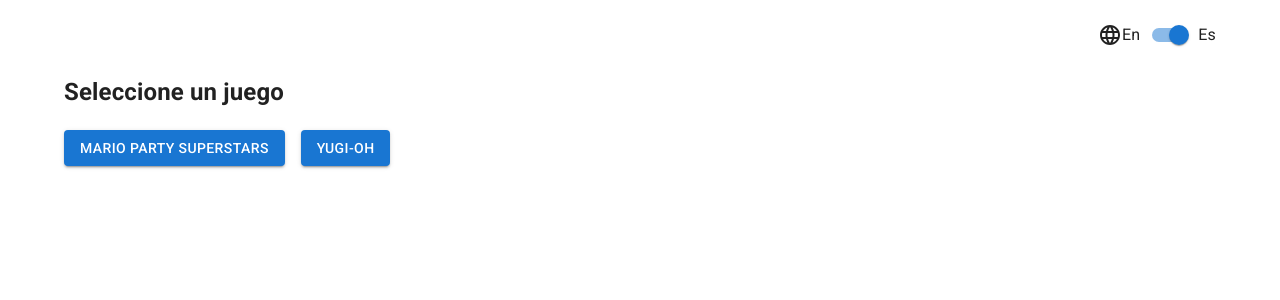
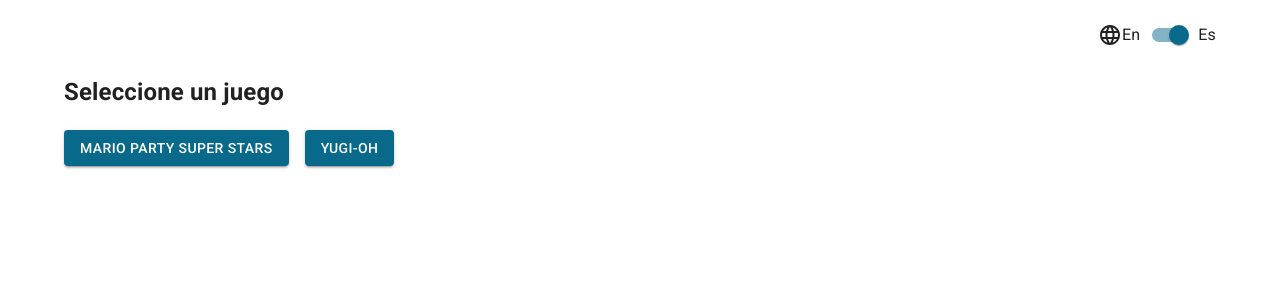
Before and after one commit to atolimbi/lapipolresults, a React (Create React App) app: page / in a window 1280 px wide. Shown: the top 300 px of the page. Built offline with nearby package versions, Linux system fonts and the light colour scheme.

Commit message:
Adds customs colors to theme and fixes some layout issues when showing the latest 5 games on mario party

```diff
--- a/src/app/App.tsx
+++ b/src/app/App.tsx
@@ -1,13 +1,15 @@
-import { Container, CssBaseline } from '@mui/material';
+import { Container, CssBaseline, ThemeProvider } from '@mui/material';
 import HomePage from 'app/_pages/Home';
 import MarioPartySuperstarsPage from 'app/_pages/MarioPartySuperstars';
 import YugiOHPage from 'app/_pages/YugiOH';
+import { customTheme } from 'assets/MuiTheme/customTheme';
 import { Route, Routes } from 'react-router-dom';
 import Header from './components/header/Header';
 
 function App() {
   return (
     <>
+      <ThemeProvider theme={customTheme}>
         <CssBaseline>
           <Container maxWidth="lg">
             <Header></Header>
@@ -21,6 +23,7 @@
             </Routes>
           </Container>
         </CssBaseline>
+      </ThemeProvider>
     </>
   );
 }
--- a/src/app/_pages/YugiOH.tsx
+++ b/src/app/_pages/YugiOH.tsx
@@ -13,7 +13,7 @@
             <strong>Javier</strong>: 6 Vs <strong>Camilo</strong>: 0
           </p>
           <p>
-            <strong>Leo</strong>: 1 Vs <strong>Atolimbi</strong>: 2
+            <strong>Leo</strong>: 1 Vs <strong>Atolimbi</strong>: 5
           </p>
         </Box>
         <Button component={Link} to="/" variant="contained">
--- a/src/app/components/gameSelector/gameSelector.tsx
+++ b/src/app/components/gameSelector/gameSelector.tsx
@@ -1,6 +1,8 @@
 import { Button, Stack } from '@mui/material';
 import { Link } from 'react-router-dom';
 import { useTranslation } from 'react-i18next';
+import { GamesInfo } from 'data/GamesInfo/gamesInfo';
+import { GameInfo } from 'models/interfaces/_index';
 
 function GameSelector() {
   const { t } = useTranslation();
@@ -8,12 +10,16 @@
     <>
       <h2>{t('home.pickgame')}</h2>
       <Stack spacing={2} direction="row">
-        <Button component={Link} to="/marioparty" variant="contained">
-          Mario Party Superstars
-        </Button>
-        <Button component={Link} to="/yugioh" variant="contained">
-          Yugi-Oh
-        </Button>
+        {GamesInfo.map((game: GameInfo) => (
+          <Button
+            key={game.id}
+            component={Link}
+            to={game.route}
+            variant="contained"
+          >
+            {game.name}
+          </Button>
+        ))}
       </Stack>
     </>
   );
--- a/src/app/components/marioPartySuperstarsSummary/marioPartySuperStarsSummary.tsx
+++ b/src/app/components/marioPartySuperstarsSummary/marioPartySuperStarsSummary.tsx
@@ -1,12 +1,14 @@
 import { MonetizationOn, Person, Star } from '@mui/icons-material';
 import {
   Avatar,
+  Box,
   List,
   ListItem,
   ListItemAvatar,
   ListItemText,
 } from '@mui/material';
 import { blueGrey, yellow } from '@mui/material/colors';
+import { fontSize } from '@mui/system';
 import {
   Player,
   SummaryInfo,
@@ -45,7 +47,16 @@
 
   return (
     <div>
-      <h2>{t('marioPartySuperstars.title')}</h2>
+      <Box>
+        <Box sx={{ fontFamily: 'monospace', fontSize: 25 }}>
+          <span>M</span>
+          <span>A</span>
+          <span>R</span>
+          <span>I</span>
+          <span>O</span> Party Superstars
+        </Box>
+        <h2>{t('marioPartySuperstars.title')}</h2>
+      </Box>
       <List>
         {props.players.map((player: Player) => (
           <ListItem alignItems="flex-start" key={player.playerId}>
--- a/src/app/components/tournamentCardContainer/TournamentCardContainer.tsx
+++ b/src/app/components/tournamentCardContainer/TournamentCardContainer.tsx
@@ -3,14 +3,24 @@
 import { GameMatch } from 'models/interfaces/gameMatch';
 import { useTranslation } from 'react-i18next';
 
+// import { makeStyles } from '@mui/styles';
+
 function TournamentCardContainer(props: Record<string, Array<GameMatch>>) {
   const { t } = useTranslation();
+
   return (
     <>
       <h2>{t('marioPartySuperstars.latestGames.title')}</h2>
-      <Grid container spacing={2}>
+      <Grid container columnSpacing={2} rowSpacing={2}>
         {props.latestGames.map((game: GameMatch) => (
-          <Grid item key={game.gameId}>
+          <Grid
+            item
+            sx={{ width: '100%' }}
+            xs={12}
+            sm={6}
+            md={4}
+            key={game.gameId}
+          >
             <TournamentCard {...game}></TournamentCard>
           </Grid>
         ))}
--- /dev/null
+++ b/src/assets/MuiTheme/customTheme.ts
@@ -0,0 +1,25 @@
+import { createTheme } from '@mui/material/styles';
+
+export const customTheme = createTheme({
+  palette: {
+    primary: {
+      // light: will be calculated from palette.primary.main,
+      main: '#09698b',
+      // dark: will be calculated from palette.primary.main,
+      // contrastText: will be calculated to contrast with palette.primary.main
+    },
+    secondary: {
+      // light: will be calculated from palette.primary.main,
+      main: '#d2691e',
+      // dark: will be calculated from palette.secondary.main,
+      contrastText: '#ffcc00',
+    },
+    // Used by `getContrastText()` to maximize the contrast between
+    // the background and the text.
+    contrastThreshold: 3,
+    // Used by the functions below to shift a color's luminance by approximately
+    // two indexes within its tonal palette.
+    // E.g., shift from Red 500 to Red 300 or Red 700.
+    tonalOffset: 0.2,
+  },
+});
--- a/src/assets/i18n/en.json
+++ b/src/assets/i18n/en.json
@@ -10,7 +10,7 @@
       "spaceLand": "Space Land",
       "yoshiIsland": "Yoshi's Tropical Island"
     },
-    "title": "Mario Party Super-Stars's Results",
+    "title": "Results",
     "latestGames": {
       "title": "Most recents games"
     }
--- a/src/assets/i18n/es.json
+++ b/src/assets/i18n/es.json
@@ -10,7 +10,7 @@
       "spaceLand": "Mundo Espacial",
       "yoshiIsland": "Isla Tropical de Yoshi"
     },
-    "title": "Resultados Mario Party Super-Stars",
+    "title": "Resultados",
     "latestGames": {
       "title": "Juegos mas recientes"
     }
--- /dev/null
+++ b/src/data/GamesInfo/gamesInfo.ts
@@ -0,0 +1,16 @@
+import { GameInfo } from 'models/interfaces/gameInfo';
+
+export const GamesInfo: Array<GameInfo> = [
+  {
+    id: 'aaa',
+    name: 'Mario Party Super Stars',
+    platform: 'Switch',
+    route: '/marioparty',
+  },
+  {
+    id: 'bbb',
+    name: 'Yugi-Oh',
+    platform: 'Multiplatform',
+    route: '/yugioh',
+  },
+];
--- a/src/models/interfaces/_index.ts
+++ b/src/models/interfaces/_index.ts
@@ -1,3 +1,4 @@
+export type { GameInfo } from './gameInfo';
 export type { SummaryInfo } from './summaryInfo';
 export type { Results } from './results';
 export type { GameMatch } from './gameMatch';
--- /dev/null
+++ b/src/models/interfaces/gameInfo.ts
@@ -0,0 +1,6 @@
+export interface GameInfo {
+  id: string;
+  name: string;
+  platform: string;
+  route: string;
+}
```
Lines whose indentation alone changed are shown as unchanged.
